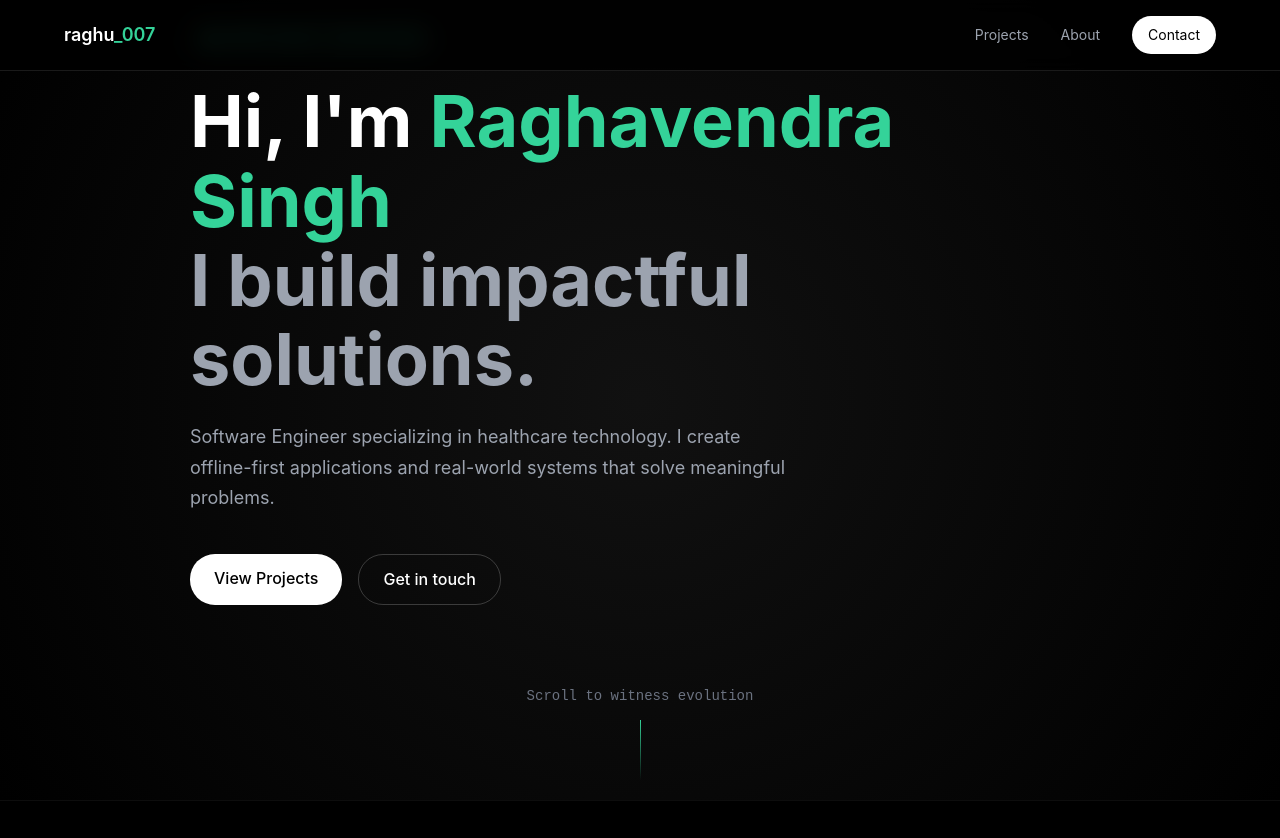
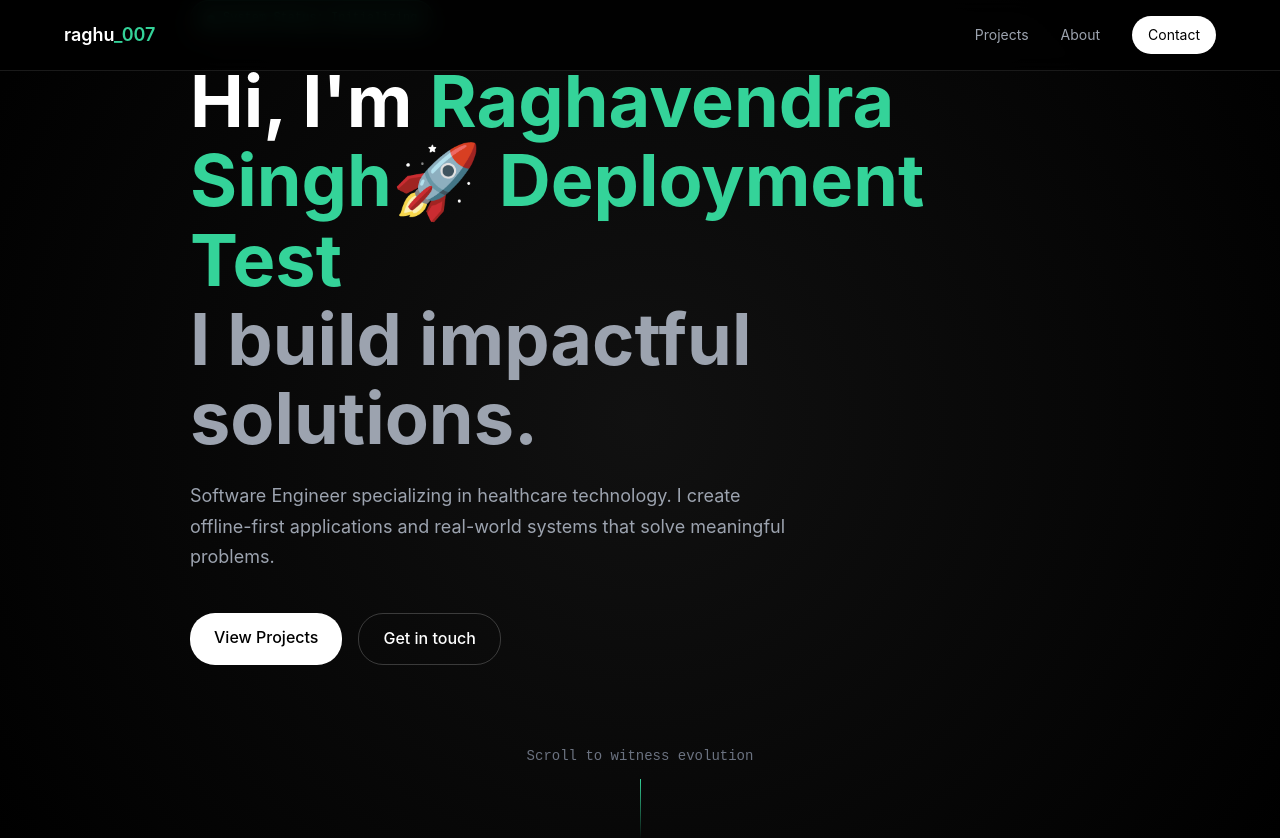
Before and after one commit to raghavendrashivam474/evolution-portfolio, a React (Vite) app: page / in a window 1280 px wide. Shown: the top 838 px of the page. Built offline with nearby package versions, Linux system fonts and the light colour scheme.

Commit message:
Test Vercel deployment

```diff
--- a/src/App.jsx
+++ b/src/App.jsx
@@ -101,7 +101,7 @@ function App() {
             <p>© 2025 Raghavendra Singh</p>
             <div style={{ display: 'flex', gap: '24px' }}>
               <a
-                href="https://github.com/YOUR_USERNAME"
+                href="https://github.com/raghavendrashivam474"
                 target="_blank"
                 rel="noopener noreferrer"
                 style={{
--- a/src/components/Human.jsx
+++ b/src/components/Human.jsx
@@ -42,7 +42,7 @@ export default function Human() {
 
         {/* Heading */}
         <h1 style={{ fontSize: 'clamp(40px, 8vw, 72px)', fontWeight: 700, marginBottom: '24px', lineHeight: 1.1 }}>
-          Hi, I'm <span style={{ color: '#34d399' }}>Raghavendra Singh</span>
+          Hi, I'm <span style={{ color: '#34d399' }}>Raghavendra Singh🚀 Deployment Test</span>
           <br />
           <span style={{ color: '#9ca3af' }}>I build impactful solutions.</span>
         </h1>
```
